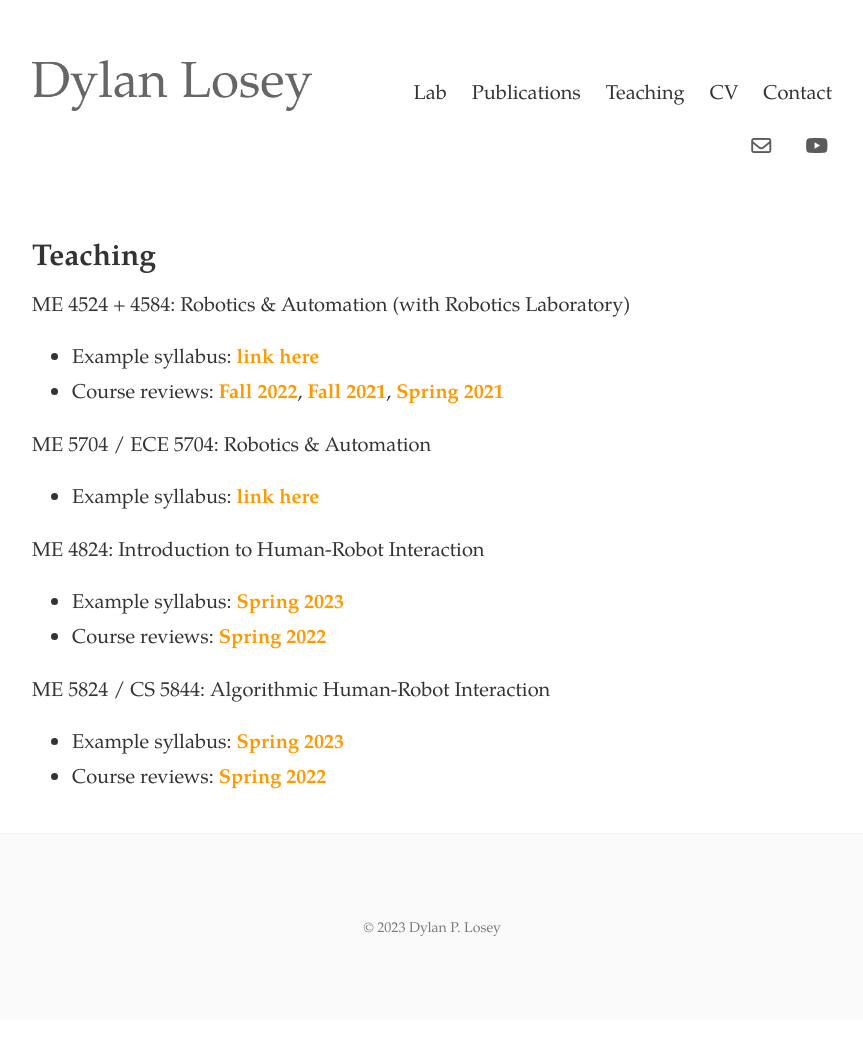
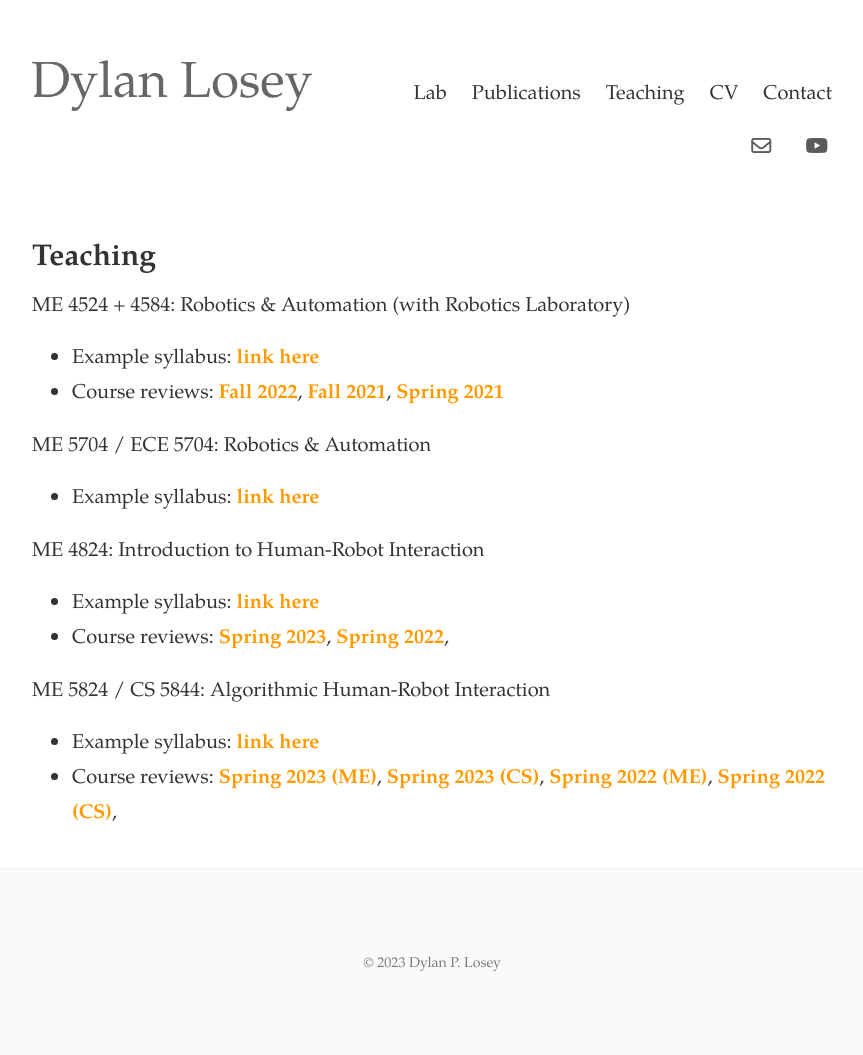
Before and after one commit to dylan-losey/dylan-losey.github.io, a Jekyll site: the page built from teaching.html, in a window 1280 px wide. Shown: the whole page, without its empty margins (208-1071 px from the left). Built offline with Jekyll 4.4.1, drawn with Linux system fonts in a browser that asks for light colours; nearby versions of some CDN libraries; before the commit the page ends 1020 px from its top, so only the background shows below that.

Commit message:
teaching

```diff
--- a/teaching.html
+++ b/teaching.html
@@ -36,12 +36,20 @@ tags: teaching
 <div>
   <p>ME 4824: Introduction to Human-Robot Interaction</p>
   <ul>
-    <li>Example syllabus: <b><a class="link" href="{{ site.baseurl }} /me5824-spring2023/">Spring 2023</a></b></li>
-    <li>Course reviews: <b><a class="link" href="{{ site.baseurl }} /me5824-spring2022/">Spring 2022</a></b></li>
+    <li>Example syllabus: <b><a class="link" href="{{ site.baseurl }} /me4824/">link here</a></b></li>
+    <li>Course reviews:
+      <b><a class="link" href="{{ site.baseurl }} /pdfs/me4824_reviews/spring2023.pdf">Spring 2023</a></b>,
+      <b><a class="link" href="{{ site.baseurl }} /pdfs/me4824_reviews/spring2022.pdf">Spring 2022</a></b>,
+    </li>
   </ul>
   <p>ME 5824 / CS 5844: Algorithmic Human-Robot Interaction</p>
   <ul>
-    <li>Example syllabus: <b><a class="link" href="{{ site.baseurl }} /me5824-spring2023/">Spring 2023</a></b></li>
-    <li>Course reviews: <b><a class="link" href="{{ site.baseurl }} /me5824-spring2022/">Spring 2022</a></b></li>
+    <li>Example syllabus: <b><a class="link" href="{{ site.baseurl }} /me5824/">link here</a></b></li>
+    <li>Course reviews:
+      <b><a class="link" href="{{ site.baseurl }} /pdfs/me5824_reviews/spring2023.pdf">Spring 2023 (ME)</a></b>,
+      <b><a class="link" href="{{ site.baseurl }} /pdfs/cs5844_reviews/spring2023.pdf">Spring 2023 (CS)</a></b>,
+      <b><a class="link" href="{{ site.baseurl }} /pdfs/me5824_reviews/spring2022.pdf">Spring 2022 (ME)</a></b>,
+      <b><a class="link" href="{{ site.baseurl }} /pdfs/cs5844_reviews/spring2022.pdf">Spring 2022 (CS)</a></b>,
+    </li>
   </ul>
 </div>
```
Also changed, not shown: 12 other files.
